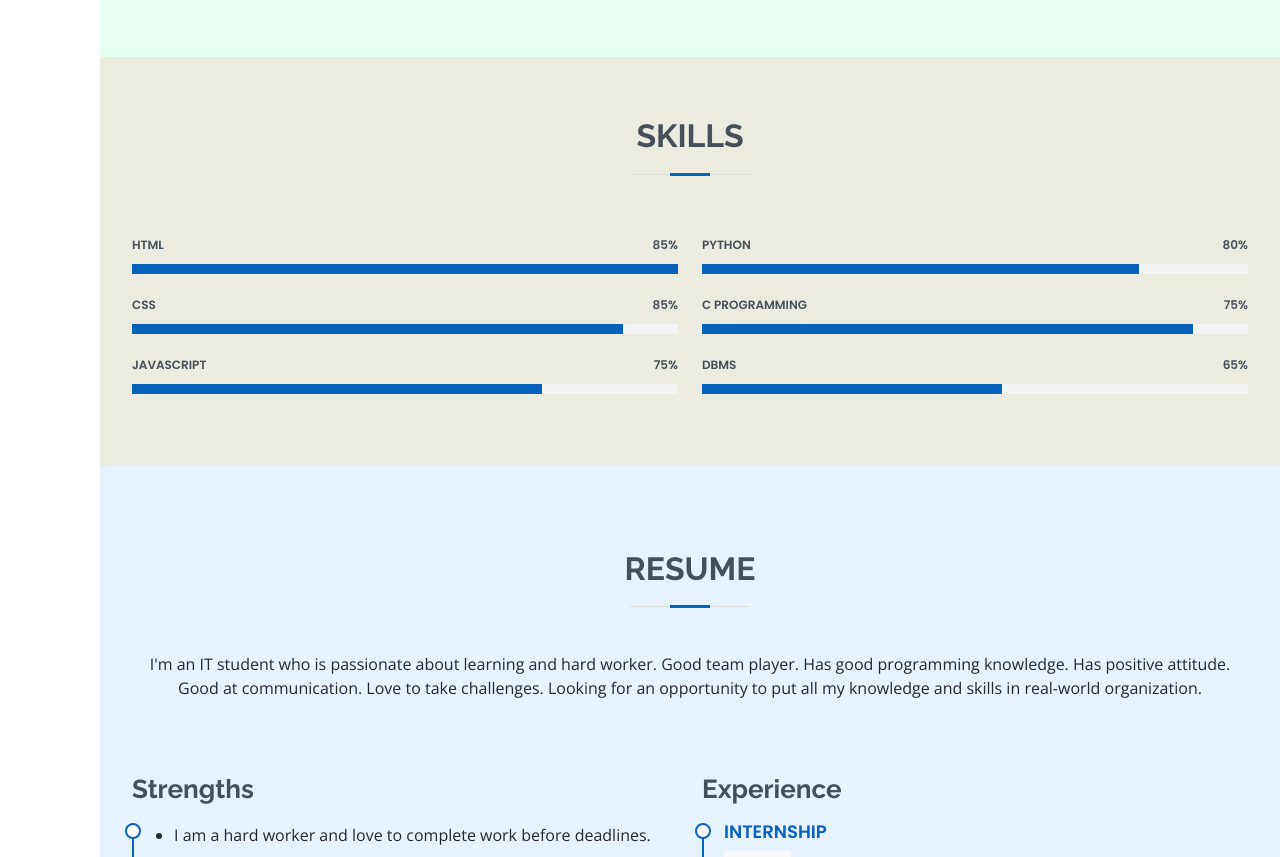
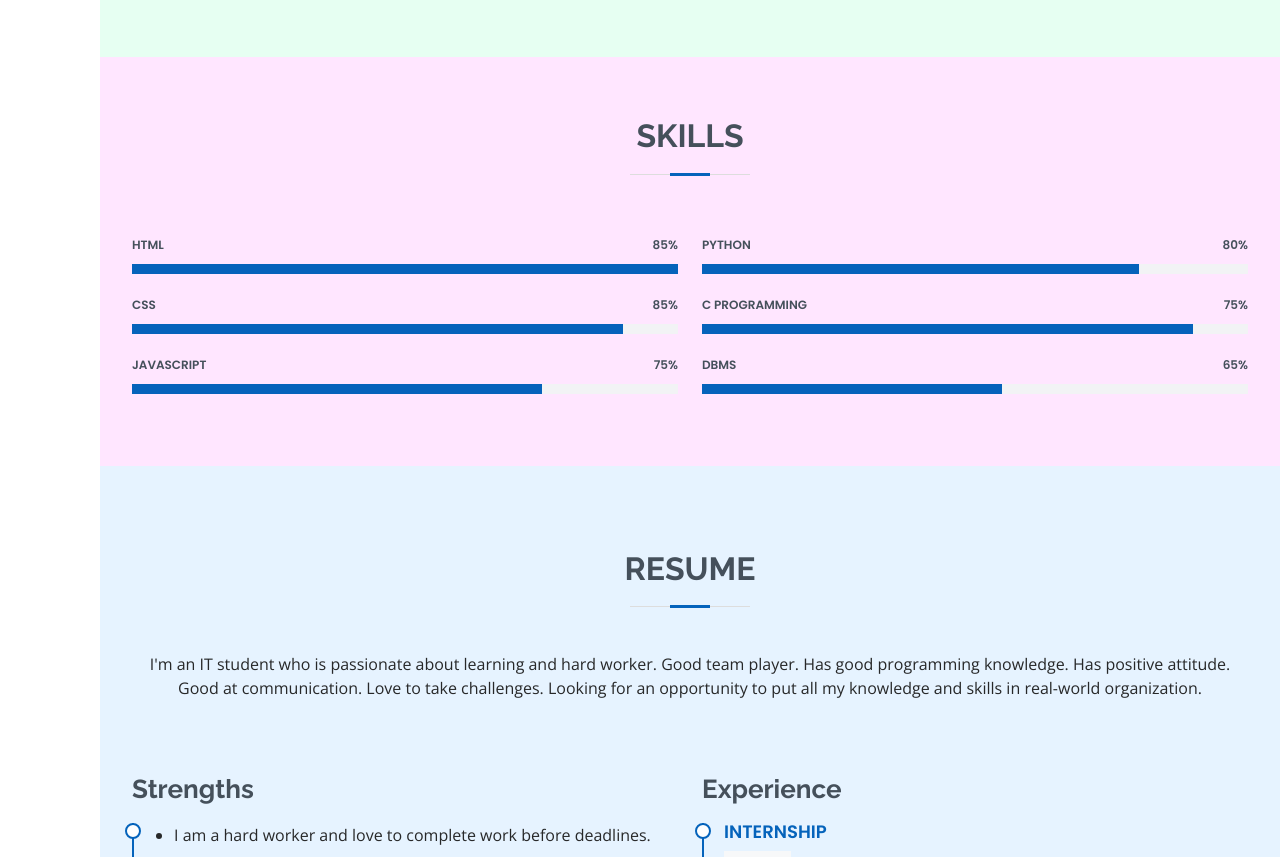
Before and after one commit to Digital-Profile25/MyResume, a plain HTML site: page index.html in a window 1280 px wide. Shown: the part 1369-2226 px from the top of the page. Drawn offline with nearby package versions, Linux system fonts and the light colour scheme.

Commit message:
My Resume

```diff
--- a/assets/css/style.css
+++ b/assets/css/style.css
@@ -696,7 +696,7 @@ section {
 # Portfolio
 --------------------------------------------------------------*/
 .portfolio{
-background:  #e6ffcc;
+background: #e6ffcc;
 }
 .portfolio .portfolio-item {
 margin-bottom: 30px;
--- a/index.html
+++ b/index.html
@@ -104,7 +104,7 @@
     </section><!-- End About Section -->
 
     <!-- ======= Skills Section ======= -->
-    <section id="skills" style="background:#ebebe0 " class="skills section-bg">
+    <section id="skills" style="background:#ffe6ff" class="skills section-bg">
       <div class="container" data-aos="fade-up">
 
         <div class="section-title">
@@ -237,7 +237,7 @@
     </section><!-- End Resume Section -->
 
     <!-- ======= Portfolio Section ======= -->
-      <section id="portfolio" style="background:#ffffe6"class="portfolio section-bg">
+      <section id="portfolio" style="background:  #ffffe6"class="portfolio section-bg">
       <div class="container">
 
         <div class="section-title">
```
